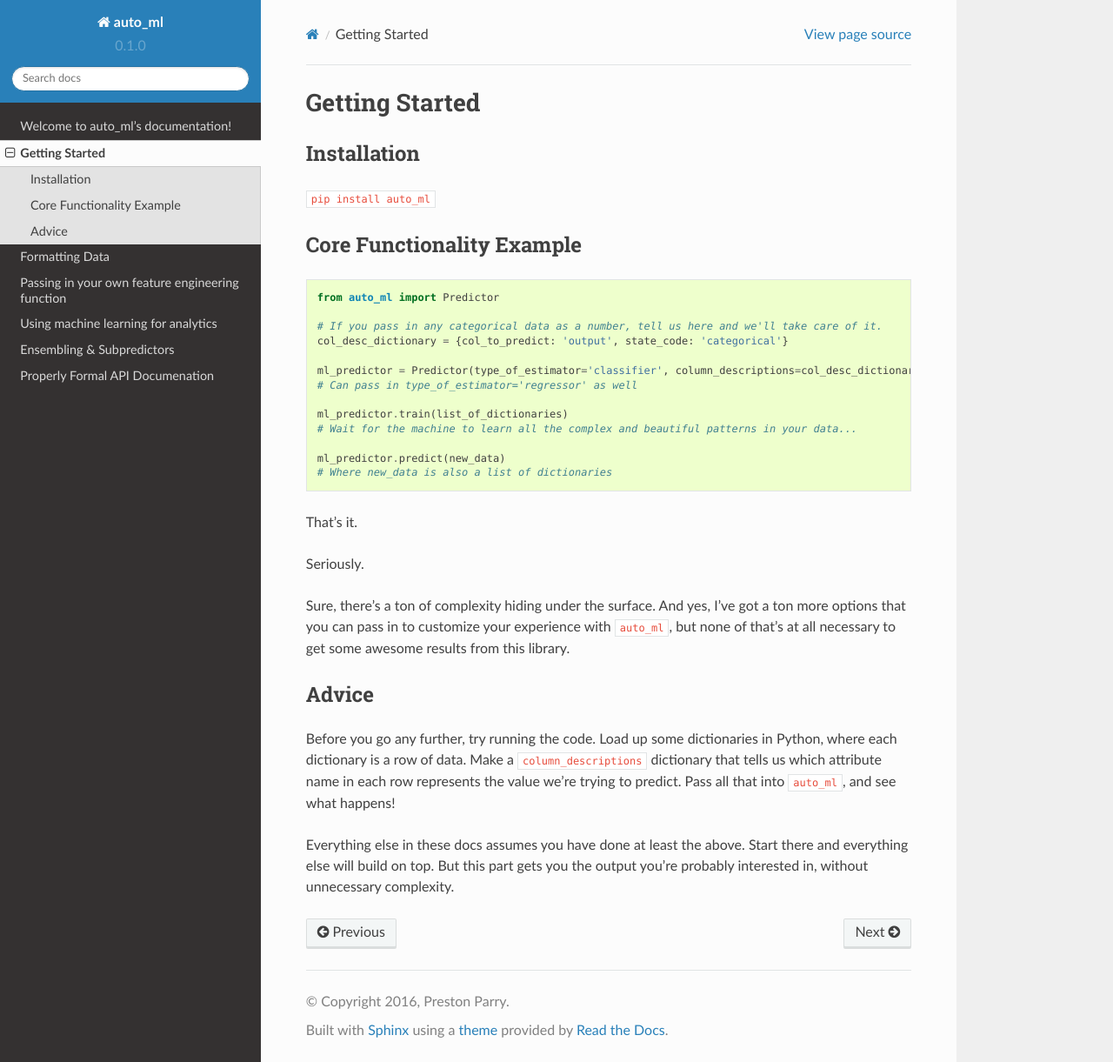
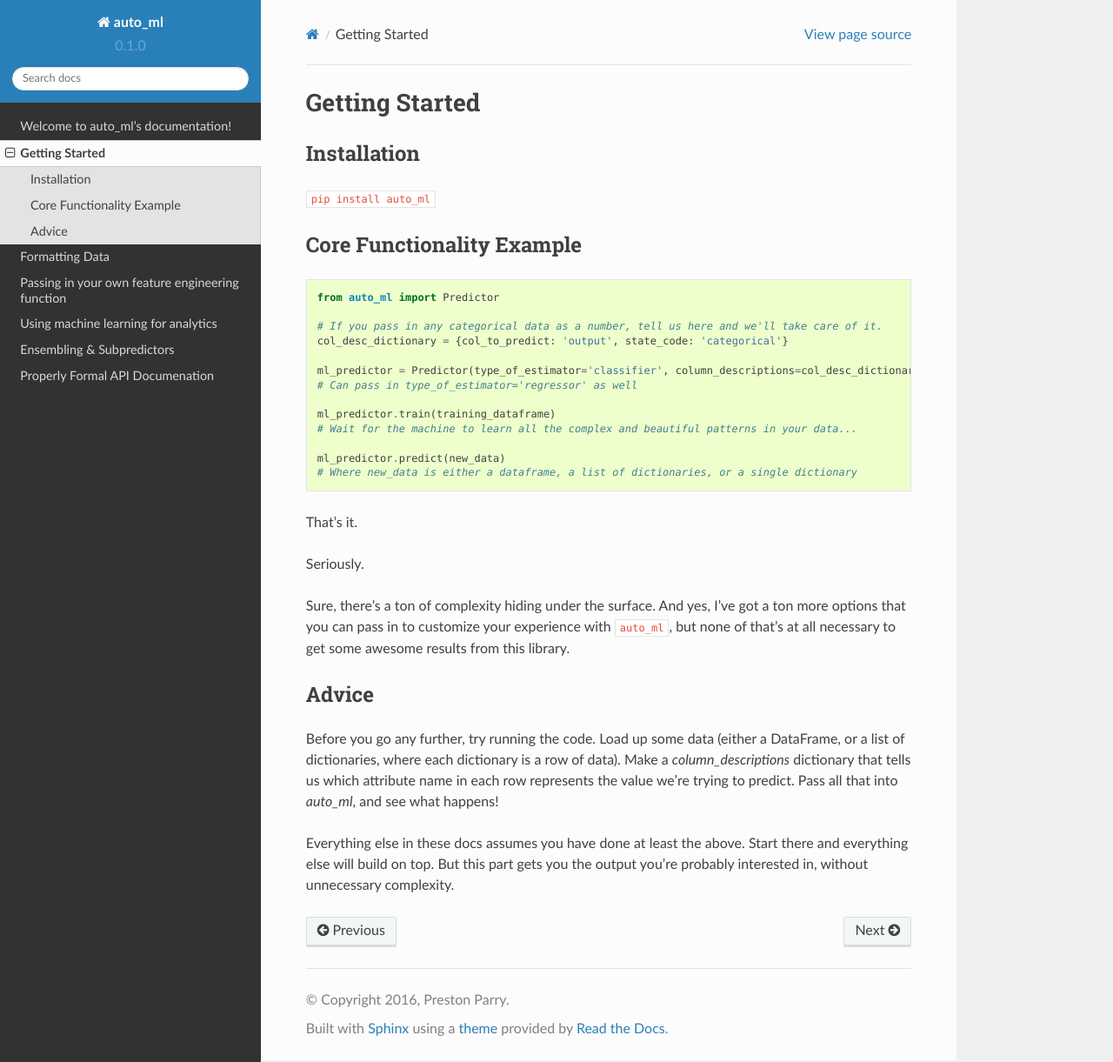
Before and after one commit to ClimbsRocks/auto_ml, a Sphinx documentation site: the page built from docs/source/getting_started.rst, in a window 1280 px wide and 1221 px high. Shown: the whole window at 87% size. Built offline with Sphinx 7.4.7 and the Read the Docs theme 2.0.0, drawn with Linux system fonts in a browser that asks for light colours.

Commit message:
updates for DataFrame support!

```diff
--- a/docs/source/api_docs_for_geeks.rst
+++ b/docs/source/api_docs_for_geeks.rst
@@ -17,7 +17,7 @@
   :rtype: None. This is purely to fit the entire pipeline to the data. It doesn't return anything- it saves the fitted pipeline as a property of the ``Predictor`` instance.
 
   :param raw_training_data: The data to train on. See below for more information on formatting of this data.
-  :type raw_training_data: List of dictionaries, where each dictionary has both the input data as well as the target data the ml estimator is trying to predict.
+  :type raw_training_data: DataFrame, or a list of dictionaries, where each dictionary has both the input data as well as the target data the ml estimator is trying to predict.
 
   :param user_input_func: A function that you can define that will be called as the first step in the pipeline. The function will be passed the entire X dataset, must not alter the order or length of the X dataset, and must return the entire X dataset. You can perform any feature engineering you would like in this function. See below for more details.
   :type user_input_func: function
@@ -38,7 +38,7 @@
   :type perform_feature_selection: Boolean
 
   :param X_test: Validation data. If you give validation data to auto_ml, it will report out on the results of the validation data automatically, and more frequently (once for each model that we try). Must be accompanied by y_test (the true observed values for the validation data). Typically, we recommend passing in 20% of your overall dataset as validation data.
-  :type X_test: list of dictionaries, same format as raw_training_data
+  :type X_test: DataFrame, or list of dictionaries, same format as raw_training_data
 
   :param y_test: The true values for the validation data X_test. This is to compare the accuracy of our trained models to the observed reality.
   :type y_test: list, of length len(X_test)
--- a/docs/source/getting_started.rst
+++ b/docs/source/getting_started.rst
@@ -20,11 +20,11 @@
   ml_predictor = Predictor(type_of_estimator='classifier', column_descriptions=col_desc_dictionary)
   # Can pass in type_of_estimator='regressor' as well
 
-  ml_predictor.train(list_of_dictionaries)
+  ml_predictor.train(training_dataframe)
   # Wait for the machine to learn all the complex and beautiful patterns in your data...
 
   ml_predictor.predict(new_data)
-  # Where new_data is also a list of dictionaries
+  # Where new_data is either a dataframe, a list of dictionaries, or a single dictionary
 
 
 That's it.
@@ -37,6 +37,6 @@
 Advice
 ------
 
-Before you go any further, try running the code. Load up some dictionaries in Python, where each dictionary is a row of data. Make a ``column_descriptions`` dictionary that tells us which attribute name in each row represents the value we're trying to predict. Pass all that into ``auto_ml``, and see what happens!
+Before you go any further, try running the code. Load up some data (either a DataFrame, or a list of dictionaries, where each dictionary is a row of data). Make a `column_descriptions` dictionary that tells us which attribute name in each row represents the value we're trying to predict. Pass all that into `auto_ml`, and see what happens!
 
 Everything else in these docs assumes you have done at least the above. Start there and everything else will build on top. But this part gets you the output you're probably interested in, without unnecessary complexity.
```
Also changed, not shown: README.md (+4 -4 lines).
